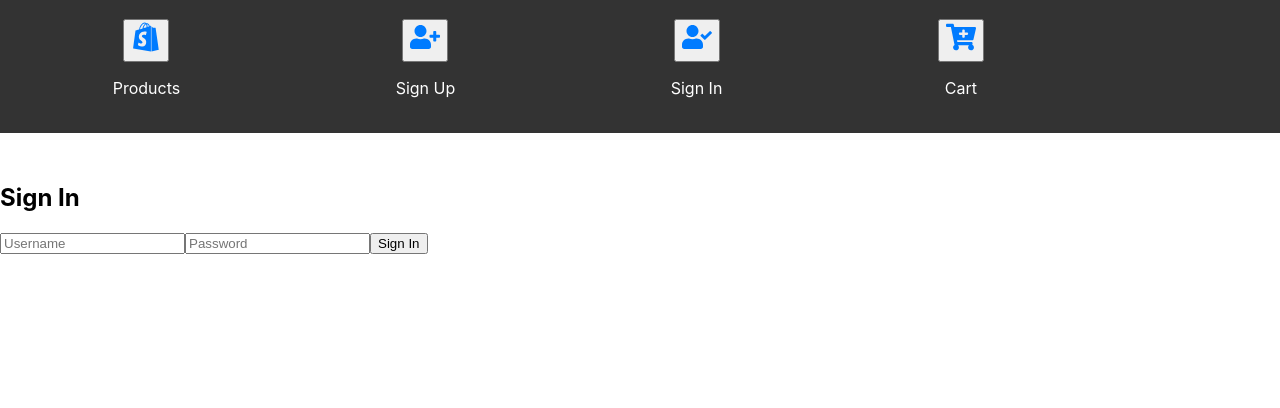
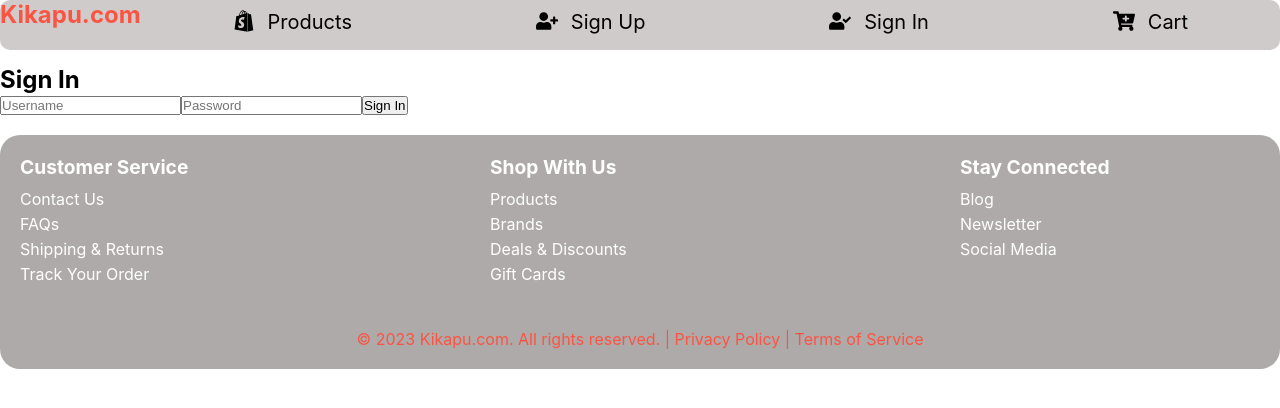
Before and after one commit to tomutanyi/phase-2-project, a React (Create React App) app: page /signIn in a window 1280 px wide. Shown: the top 408 px of the page. Built offline with nearby package versions, Linux system fonts and the light colour scheme; no server answers.

Commit message:
css added

```diff
--- a/src/App.css
+++ b/src/App.css
@@ -1,259 +1,263 @@
-/* App.css */
-
-
-body{
-  background-color: rgb(255, 255, 255);
+*{
+  margin: 0;
+  padding: 0;
 }
 
-.add-to-cart-button {
-  background-color: #3498db;
-  color: #fff;
-  border: none;
+  :root{
+    --color-brand-primary: #fb5442;
+    --color-brand-contrast: #f7cccc;
+    --color-medium-gray: #d0cbcb;
+    --color-light-gray: #ccc;
+    --color-background:rgb(167, 162, 162);
+    --font-body: 'segoe UI', Arial, Helvetica, sans-serif;
+    }
+
+    .navbar{
+      display: flex;
+      border-radius: 10px;
+      flex-direction: row;
+      background-color:var(--color-medium-gray);
+      height: 50px;
+      color: var(--color-brand-primary);
+      justify-content: space-between;
+      margin-bottom: 15px;
+    }
+
+    .navLink{
+      padding: 10px 15px;
+      display: flex;
+      flex-direction: row;
+      text-decoration: none;
+
+    }
+
+  .navLink p{
+    font-size: 20px;
+    color: black;
+  margin-left: 8px;
+
+  }
+
+  .navLink h3{
+    margin-right: 50px;
+  }
+
+  .icon{
+    font-size: 22px;
+    margin-right: 5px;
+    color: black;
+
+  }
+
+.maincontainer{
+ height: 100%;
+ /* background-color:var(--color-brand-contrast); */
+ border-radius: 50px;
 }
 
-.product-container {
-  margin-top: 50px;
-  text-align: center;
-  font-family: Arial, sans-serif;
-  padding: 20px;
-  display: flex;
+.product-container{
+  display:  flex;
+  flex-direction: row;
   flex-wrap: wrap;
   justify-content: center;
-}
-
- .maincontainer h2 {
-  margin-top: 20px;
-  align-items: center;
-
+  background-color: var(--color-medium-gray);
+  border-radius: 20px;
 
 
 
 }
 
-.product-list {
+.product{
   display: flex;
-  flex-wrap: wrap;
-  justify-content: center;
+  flex-direction: row;
+  background-color: #e5e3e3;
+  padding: 20px;
+  box-shadow: 0 2px 4px rgba(0, 0, 0, 0.1);
+  margin: 10px;
+  height:500px ;
+  width:500px;
+  justify-content: space-around;
+  border: 1px solid #ccc;
+  overflow: hidden;
+  max-width: 350px;
+  transition: transform 0.2s ease-in-out;
+  text-align: center;
+
+
 }
 
-.product {
-  border: 1px solid #ddd;
-  border-radius: 8px;
-  padding: 20px;
-  width: 250px;
-  box-shadow: 0 2px 4px rgba(0, 0, 0, 0.1);
-  margin: 10px;
-  display: flex;
-  flex-direction: column;
+/* Add a style when the card is selected (clicked) */
+.product-card.selected {
+  transform: scale(1.1); /* Enlarge the card when selected */
 }
 
-.product:hover{
-  background-color: #e07f74;
+.product:hover {
+  transform: scale(1.05); /* Enlarge the card on hover */
 }
 
-.product-image {
-  width: 100%;
-  height: 200px;
-  object-fit: cover;
+.product img{
+  height:350px ;
+  width: 330px;
+  border-radius: 10px;
 }
 
+.product-details {
+  padding: 20px;
+  text-decoration: none;
+}
 .product-name {
+  font-size: 1.2rem;
+  margin: 0;
   font-weight: bold;
-  margin-top: 8px;
+  margin-top: 20px;
   flex-grow: 1;
+  text-align: center;
+  color: black;
+
+
+}
+
+.product-description {
+  font-size: 0.9rem;
+  margin: 10px 0;
 }
 
 .product-price {
+  font-size: 1.1rem;
+  font-weight: bold;
+  color: var(--color-brand-primary);
+  margin: 0;
   color: #000000;
-  margin-top: 4px;
+  margin-top: 8px;
   font-size:larger;
+  text-align: center;
 }
 
-.add-to-cart-button {
-  background-color: #3498db;
-  color: #fff;
-  border: none;
-  padding: 5px 10px;
-  border-radius: 4px;
-  cursor: pointer;
-  transition: background-color 0.3s ease;
-  margin-top: 10px;
-}
 
-.add-to-cart-button:hover {
-  background-color: #2980b9;
-}
 
-/* SignUp.css */
-
-.signup-container {
-  max-width: 400px;
-  margin: 0 auto;
-  padding: 40px;
-  border: 1px solid #ccc;
-  border-radius: 5px;
-  box-shadow: 0 2px 4px rgba(0, 0, 0, 0.1);
-  background-color: #fff;
+.Title{
+  color:var(--color-brand-primary);
+  text-align: center;
+  margin-bottom: 30px;
+  font-size: x-large;
 
 }
-
-.signup-label {
-  font-weight: bold;
-  margin-bottom: 5px;
-}
-
-.signup-input {
-  width: 100%;
-  padding: 10px;
-  margin-bottom: 15px;
-  border: 1px solid #ccc;
-  border-radius: 3px;
-  font-size: 14px;
-}
-
-.signup-button {
-  display: block;
-  width: 100%;
-  padding: 10px;
-  background-color: #007bff;
-  color: #fff;
-  border: none;
-  border-radius: 3px;
-  font-size: 16px;
-  cursor: pointer;
-}
-
-/* CheckoutForm.css */
-
-/* Style for the form container */
-.checkout-form-container {
-  max-width: 200px;
-  margin: 0 auto;
-  padding: 20px;
-  border: 1px solid #ccc;
-  border-radius: 8px;
-  box-shadow: 0 2px 4px rgba(0, 0, 0, 0.1);
-}
-
-/* Style for the form labels */
-.checkout-form-label {
-  display: block;
-  margin-bottom: 8px;
-  font-weight: bold;
-}
-
-/* Style for the form inputs */
-.checkout-form-input {
-  width: 100%;
-  padding: 8px;
-  margin-bottom: 16px;
-  border: 1px solid #ccc;
-  border-radius: 4px;
-}
-
-/* Style for the submit button */
-.checkout-form-button {
-  background-color: #007bff;
-  color: #fff;
-  border: none;
-  border-radius: 4px;
-  padding: 10px 16px;
-  cursor: pointer;
-}
-
-.checkout-form-button:hover {
-  background-color: #0056b3;
-}
-
-/* Navbar.css */
-
-/* Style for the navbar container */
-.navbar {
-  background-color: #333333;
-  overflow: hidden;
-  display: flex;
-  padding: 5px;
-  margin-bottom: 50px;
-  justify-content: space-evenly;
-}
-
-/* Ensure the navbar spans horizontally */
-.navbar a {
-  float: left; /* Float links to the left */
-  display: block;
-  color: white;
-  text-align: center;
-  padding: 14px 16px;
-  text-decoration: none;
-}
-
-/* Style for the active link */
-.navbar a.active {
-  background-color: #007bff;
-}
-
-/* Change color on hover */
-.navbar a:hover {
-  background-color: #e74c3c;
-  color: black;
-}
-
-/* Clear the float to prevent subsequent elements from floating */
-.navbar:after {
-  content: "";
-  display: table;
-  clear: both;
-}
-
-/* Cart.css */
-
-/* Style for the checkout link container */
-.checkout-link {
-  margin-bottom: 20px;
-  text-align: left;
-}
-
-/* Style for the checkout link */
-.checkout-link a {
-  background-color: #007bff;
-  color: white;
-  padding: 10px 20px;
-  border-radius: 4px;
-  text-decoration: none;
-}
-
-.checkout-link a:hover {
-  background-color: #0056b3;
-}
-
-.Title{
-  color: rgb(0, 0, 0);
-text-align: center;
-
-}
-
-.navLink{
-  color: #007bff;
-  font-Size: 30px;
-}
-
 
 .search-container {
   display: flex;
   justify-content: center;
+  border: 1.5px solid black;
+  display: flex;
   align-items: center;
-  margin-top: 20px;
+  max-width: 400px;
+  margin: 0 auto;
+  border-radius: 5px;
+  margin-bottom: 20px;
 }
 
 .search-input {
   padding: 8px 12px;
-  border: 1px solid #ccc;
-  border-radius: 4px;
   font-size: 16px;
   width: 300px;
+  flex: 1;
+  padding: 10px;
+  font-size: 1rem;
 }
 
 .search-input:focus {
   outline: none;
-  border-color: #007bff;
 }
+
+
+
+
+  .decor {
+    border-radius: 20px;
+    display: flex;
+    align-items: center;
+    padding-left: 100px;
+    /* border: 3px solid var(--color-brand-primary); */
+    background-color: var(--color-medium-gray);
+    margin-bottom: 40px;
+
+   /* Vertically center the content */
+  }
+
+  .img {
+
+    flex: 1; /* The image will take up 30% of the container width */
+    max-width: 100%; /* Set a maximum width for the image */
+
+    padding: 10px; /* Optional padding for spacing */
+  }
+
+  .img img{
+
+    height: 500px;
+  }
+
+  .text {
+   font-size: larger;
+   font-weight: 500;
+   font-family: 'Lucida Sans', 'Lucida Sans Regular', 'Lucida Grande', 'Lucida Sans Unicode', Geneva, Verdana, sans-serif;
+    flex: 2; /* The text will take up 70% of the container width */
+    max-width: 70%; /* Set a maximum width for the text */
+    padding: 10px; /* Optional padding for spacing */
+    text-align: center;
+  }
+
+/* styles.css */
+/* Add this CSS to your existing styles */
+
+.footer {
+  background-color: #aeaaaa;
+  color: #fff;
+  padding: 20px 0;
+  margin-top: 20px;
+  border-radius: 20px;
+}
+
+.footer-content {
+  display: flex;
+  justify-content: space-between;
+  align-items: flex-start;
+  flex-wrap: wrap;
+}
+
+.footer-section {
+  flex: 1;
+  padding: 0 20px;
+  max-width: 300px; /* Control the width of each column */
+  margin-bottom: 20px; /* Add space between sections */
+}
+
+.footer-section h3 {
+  font-size: 1.2rem;
+  margin-bottom: 10px;
+}
+
+.footer-section ul {
+  list-style: none;
+  padding: 0;
+}
+
+.footer-section ul li {
+  margin-bottom: 5px;
+}
+
+.footer-section ul li a {
+  text-decoration: none;
+  color: #fff;
+  transition: color 0.3s;
+}
+
+.footer-section ul li a:hover {
+  color: var(--color-brand-primary); /* Change color on hover */
+}
+
+.footer-bottom {
+  text-align: center;
+  width: 100%; /* Ensure the text is centered */
+  margin-top: 20px;
+  color: var(--color-brand-primary);
+}
--- a/src/Cart.js
+++ b/src/Cart.js
@@ -36,10 +36,12 @@ const Cart = ({ inCart, onRemove }) => {
               alt={product.product_name}
               className="product-image"
             />
+              <div className='product-details'>
             <p className="product-name">{product.product_name}</p>
             <p className="product-price">${product.unit_price}</p>
             <p>rank: {product.ranking}</p>
             <button onClick={() => onRemove(product)}>Remove</button>
+            </div>
           </div>
         );
       })}
--- /dev/null
+++ b/src/Footer.js
@@ -0,0 +1,42 @@
+const Footer = () => {
+    return (
+
+      <footer className="footer">
+      <div className="footer-content">
+          <div className="footer-section left">
+              <h3>Customer Service</h3>
+              <ul>
+                  <li><a href="#">Contact Us</a></li>
+                  <li><a href="#">FAQs</a></li>
+                  <li><a href="#">Shipping & Returns</a></li>
+                  <li><a href="#">Track Your Order</a></li>
+              </ul>
+          </div>
+          <div className="footer-section center">
+              <h3>Shop With Us</h3>
+              <ul>
+                  <li><a href="#">Products</a></li>
+                  <li><a href="#">Brands</a></li>
+                  <li><a href="#">Deals & Discounts</a></li>
+                  <li><a href="#">Gift Cards</a></li>
+              </ul>
+          </div>
+          <div className="footer-section right">
+              <h3>Stay Connected</h3>
+              <ul>
+                  <li><a href="#">Blog</a></li>
+                  <li><a href="#">Newsletter</a></li>
+                  <li><a href="#">Social Media</a></li>
+              </ul>
+          </div>
+      </div>
+      <div className="footer-bottom">
+          <p>&copy; 2023 Kikapu.com. All rights reserved. | Privacy Policy | Terms of Service</p>
+      </div>
+  </footer>
+
+
+    );
+}
+
+export default Footer;
--- a/src/Landing.js
+++ b/src/Landing.js
@@ -2,6 +2,9 @@ import { Link, Outlet } from 'react-router-dom';
 import { FaCartPlus, FaShopify, FaUserPlus, FaUserCheck } from 'react-icons/fa';
 import './App.css';
 import { useState } from 'react';
+import Footer from './Footer';
+
+
 
 const Landing = () => {
   const [loggedInUser, setLoggedInUser] = useState(JSON.parse(localStorage.getItem('userData')));
@@ -14,53 +17,49 @@ const Landing = () => {
   return (
     <div>
       <nav className="navbar">
-        <Link to="/">
-          <button className="navLink">
-            <FaShopify />
-          </button>
+          <h1>Kikapu.com</h1>
+            <Link className="navLink" to="/">
+              <FaShopify className='icon'/>
               <p>Products</p>
             </Link>
             <br />
 
             {!loggedInUser && (
               <>
-            <Link to="/signUp">
-              <button className="navLink">
-                <FaUserPlus />
-              </button>
+                <Link className="navLink" to="/signUp">
+                  <FaUserPlus className='icon'/>
                   <p>Sign Up</p>
                 </Link>
                 <br />
 
-            <Link to="/signIn">
-              <button className="navLink">
-                <FaUserCheck />
-              </button>
+                <Link className="navLink" to="/signIn">
+                    <FaUserCheck className='icon'/>
                       <p>Sign In</p>
                 </Link>
                 <br />
               </>
             )}
+            <Link className="navLink" to="/cart">
+                <FaCartPlus className='icon' />
+                <p>Cart</p>
+            </Link>
+
 
             {loggedInUser && (
-          <>
-            <p>Welcome, {loggedInUser.username}!</p>
-            <button className="navLink" onClick={handleLogout}>
-              Log Out
-            </button>
+              <div className='navLink'>
+                 <h3>Welcome, {loggedInUser.username}!</h3>
+
+                <p onClick={handleLogout}> Log Out
+                </p>
                 <br />
-          </>
+              </div>
             )}
 
-        <Link to="/cart">
-          <button className="navLink">
-            <FaCartPlus />
-          </button>
-          <p>Cart</p>
-        </Link>
+
             <br />
       </nav>
       <Outlet></Outlet>
+        <Footer/>
     </div>
   );
 };
--- a/src/ProductDetails.js
+++ b/src/ProductDetails.js
@@ -29,6 +29,7 @@ return (
           alt={product.product_name}
           className="product-image"
         />
+        <div className='product-details'>
             <p className="product-name">{product.product_name}</p>
             <h2 className="product-price">${product.unit_price}</h2>
             <h6>Description: {product.product_description}</h6>
@@ -36,6 +37,7 @@ return (
             <h6>Created On: {product.created}</h6>
             <button onClick={()=>addToCart(product)} className="add-to-cart-button">Add to Cart</button>
        </div>
+       </div>
 
     </div>
 )
--- a/src/index.css
+++ b/src/index.css
@@ -6,7 +6,7 @@ body {
   -webkit-font-smoothing: antialiased;
   -moz-osx-font-smoothing: grayscale;
 }
-
+/*  */
 code {
   font-family: source-code-pro, Menlo, Monaco, Consolas, 'Courier New',
     monospace;
```
Also changed, not shown: src/Display.js (+23 -5 lines). Lines whose indentation alone changed are shown as unchanged.
